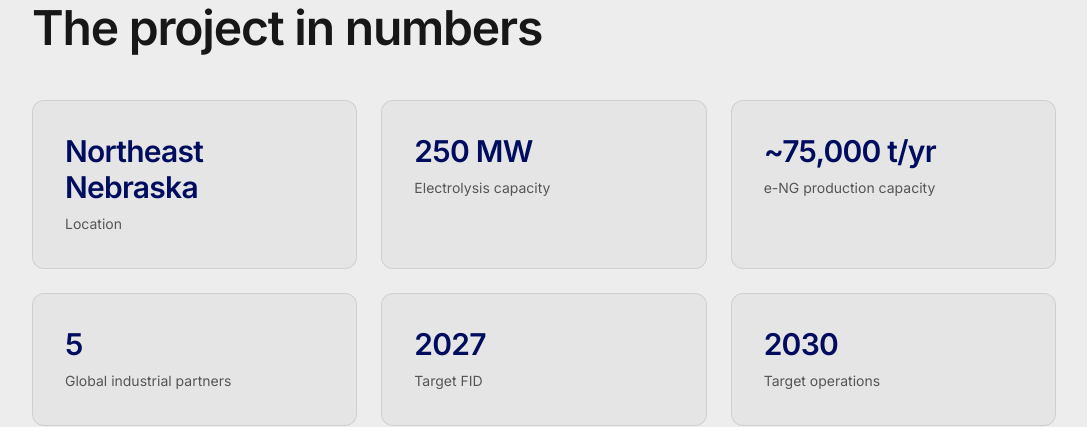
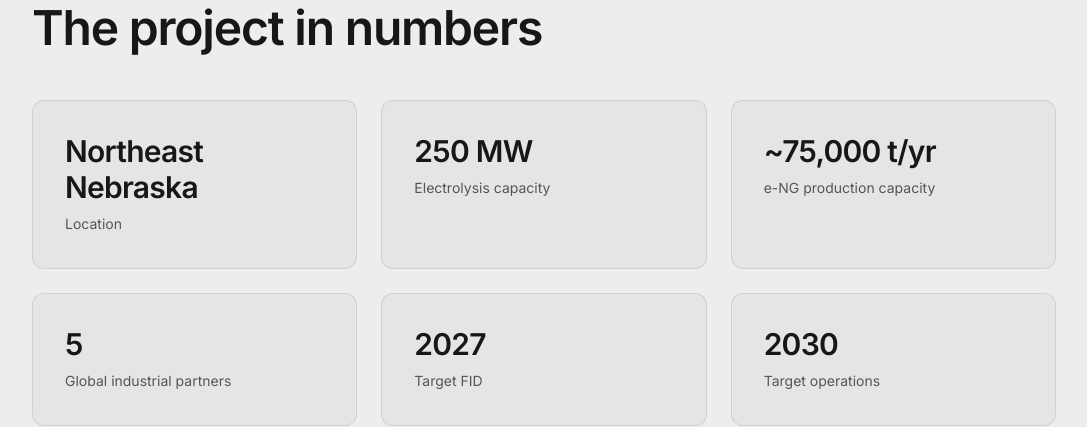
Before and after one commit to thecarpetjasp/liveoak-frontend, a Next.js app: page / in a window 1280 px wide. Shown: the part 960-1387 px from the top of the page, without its empty margins (96-1183 px from the left). Built offline with nearby package versions, Linux system fonts and the light colour scheme.

Commit message:
mod: changed value colour on LiveOak at a Glance section

```diff
--- a/app/(home)/(live-oak-at-a-glance)/LiveOakAtAGlance.tsx
+++ b/app/(home)/(live-oak-at-a-glance)/LiveOakAtAGlance.tsx
@@ -45,7 +45,7 @@ export default function LiveOakAtAGlance() {
               transition={{ duration: 1, ease: easeOut, delay: i * 0.08 }}
               className="flex flex-col gap-2 p-8 rounded-xl border border-current/10 bg-foreground/3"
             >
-              <p className="text-2xl sm:text-3xl font-semibold tracking-tight text-secondary dark:text-primary">
+              <p className="text-2xl sm:text-3xl font-semibold tracking-tight">
                 {fact.value}
               </p>
               <p className="text-current/70 text-sm leading-relaxed">
```
